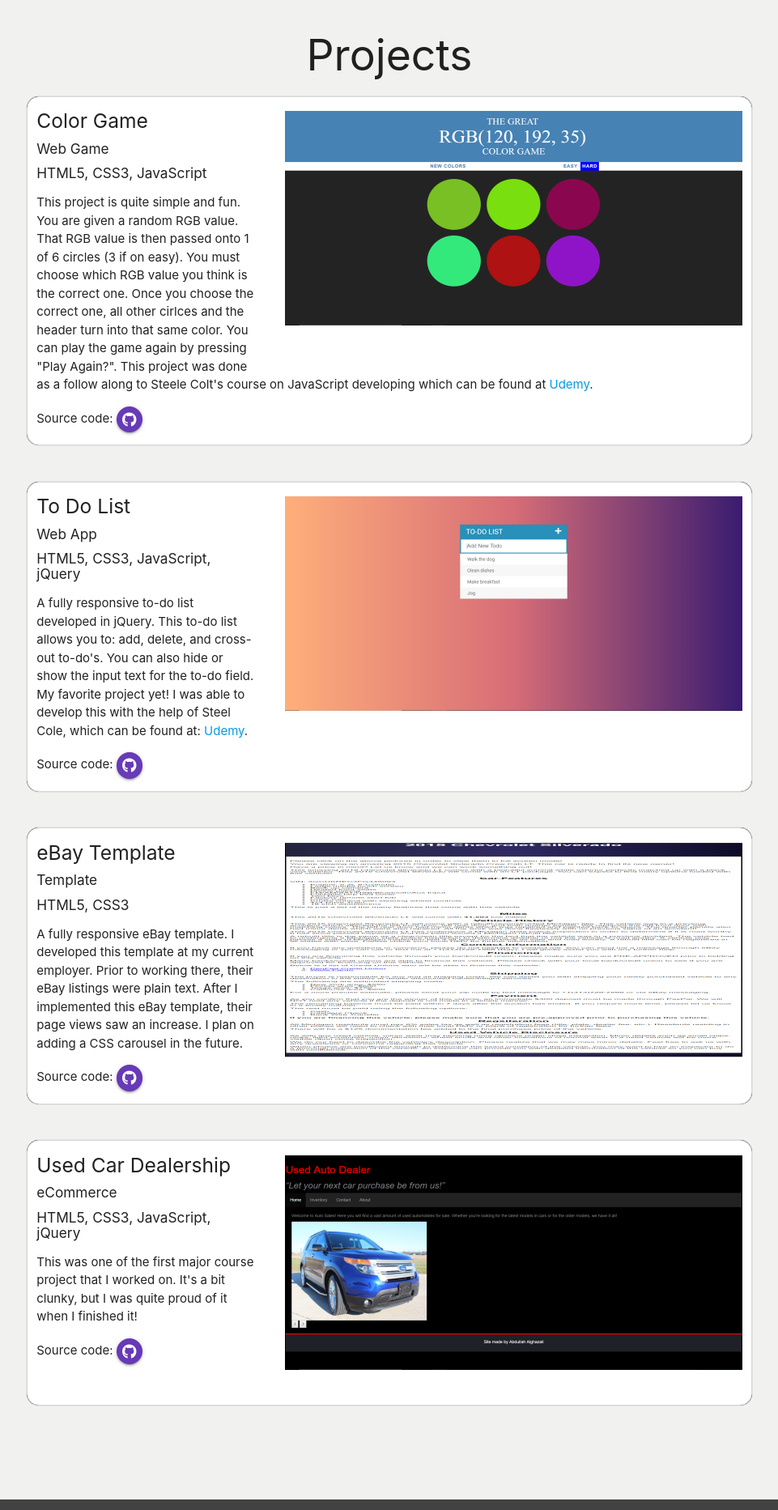
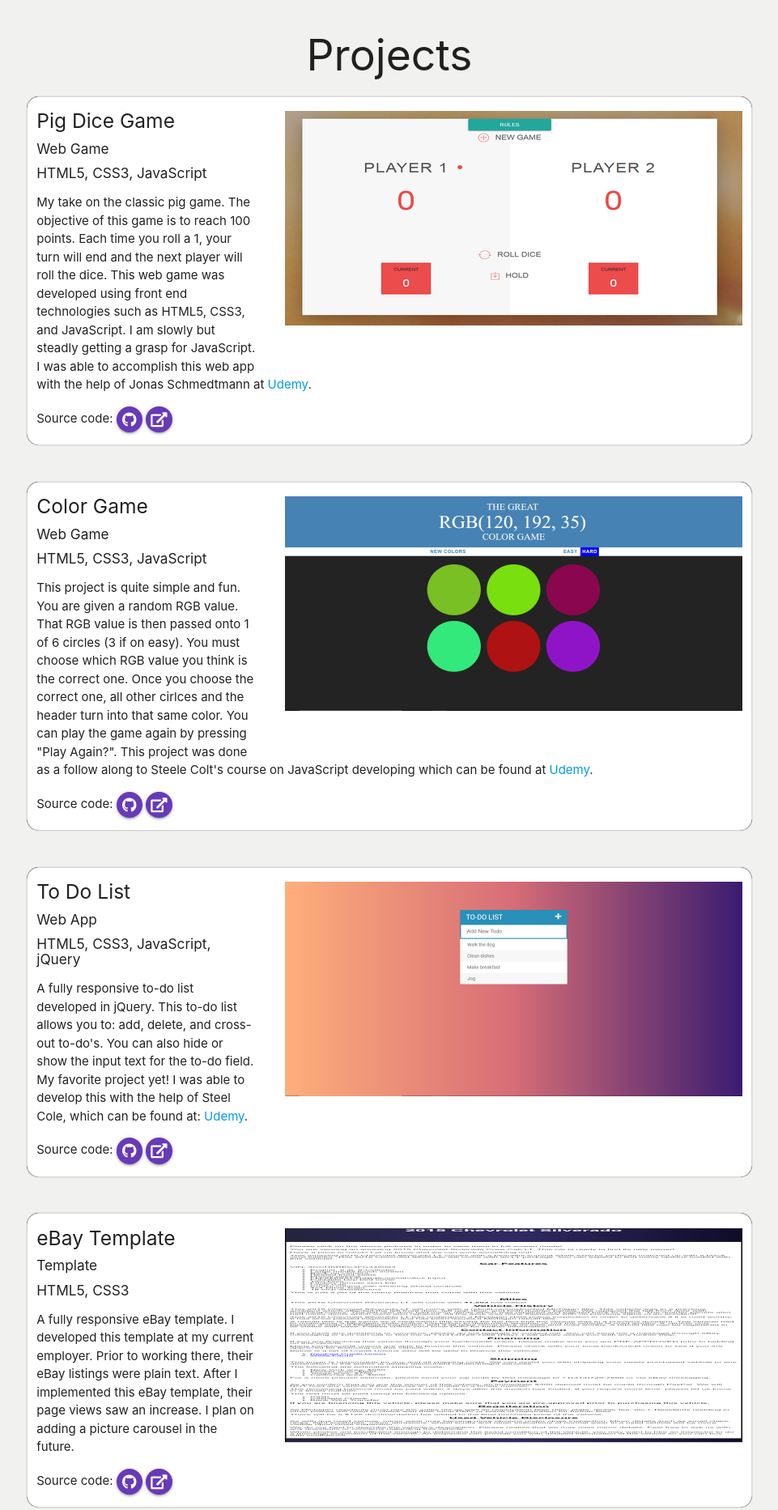
Before and after one commit to aalghazali/website, a plain HTML site: page index.html in a window 1280 px wide. Shown: the part 1585-3450 px from the top of the page at 81% size, without its empty margins (159-1120 px from the left). Drawn offline with nearby package versions, Linux system fonts and the light colour scheme.

Commit message:
Add files via upload

```diff
--- a/index.html
+++ b/index.html
@@ -107,42 +107,74 @@
 <div class="row">
     <div class="col s12 center-align"><h2>Projects</h2></div>
     <div class="project col s12">
-    <img src="images/colorgame.png" alt="A Color Game" class="">
+        <img src="images/dicegame.PNG" alt="Pig Dice Game" class="">
+        <h5>Pig Dice Game</h5>
+        <h6>Web Game</h6>
+        <h6>HTML5, CSS3, JavaScript</h6>
+        <p>My take on the classic pig game. The objective of this game is to reach 100 points. Each time you roll a 1, your turn will end and the next player will roll the dice.  This web game was developed using front end technologies such as HTML5, CSS3, and JavaScript. I am slowly but steadly getting a grasp for JavaScript. I was able to accomplish this web app with the help of  Jonas Schmedtmann at <a href="https://www.udemy.com">Udemy</a>.</p>
+        <p>Source code: <a href="https://github.com/aalghazali/dice-game" class="btn-floating btn-small deep-purple">
+            <i class="fab fa-github"></i>
+            </a>
+            <a href="https://dreamy-williams-77abfe.netlify.com/" class="btn-floating btn-small deep-purple">
+            <i class="fas fa-external-link-alt"></i>
+            </a>
+        </p>
+    </div>
+    <div class="project col s12">
+        <img src="images/colorgame.png" alt="A Color Game" class="responsive-img">
         <h5 >Color Game</h5>
         <h6>Web Game</h6>
         <h6>HTML5, CSS3, JavaScript</h6>
-    <p>This project is quite simple and fun. You are given a random RGB value. That RGB value is then passed onto 1 of 6 circles (3 if on easy). You must choose which RGB value you think is the correct one. Once you choose the correct one, all other cirlces and the header turn into that same color. You can play the game again by pressing "Play Again?". This project was done as a follow along to Steele Colt's course on JavaScript developing which can be found at <a href="https://www.udemy.com">Udemy</a>.</p><p>Source code: <a href="https://github.com/aalghazali/color-game" class="btn-floating btn-small deep-purple">
+        <p>This project is quite simple and fun. You are given a random RGB value. That RGB value is then passed onto 1 of 6 circles (3 if on easy). You must choose which RGB value you think is the correct one. Once you choose the correct one, all other cirlces and the header turn into that same color. You can play the game again by pressing "Play Again?". This project was done as a follow along to Steele Colt's course on JavaScript developing which can be found at <a href="https://www.udemy.com">Udemy</a>.</p>
+        <p>Source code: <a href="https://github.com/aalghazali/color-game" class="tooltipped btn-floating btn-small deep-purple">
             <i class="fab fa-github"></i>
-        </a></p>
-
+            </a>
+            <a href="https://laughing-cray-61721b.netlify.com/" class="btn-floating btn-small deep-purple">
+            <i class="fas fa-external-link-alt"></i>
+            </a>
+        </p>
     </div>
     <div class="project col s12">
-        <img src="images/todo.png" alt="A To-Do list" class="">
+            <img src="images/todo.png" alt="A To-Do list" class="responsive-img">
             <h5 class="h5header">To Do List</h5>
             <h6>Web App</h6>
             <h6>HTML5, CSS3, JavaScript, jQuery</h6>
-        <p>A fully responsive to-do list developed in jQuery. This to-do list allows you to: add, delete, and cross-out to-do's. You can also hide or show the input text for the to-do field. My favorite project yet! I was able to develop this with the help of Steel Cole, which can be found at: <a href="https://www.udemy.com">Udemy</a>.</p><p>Source code: <a href="https://github.com/aalghazali/ToDo-List" class="btn-floating btn-small deep-purple">
+            <p>A fully responsive to-do list developed in jQuery. This to-do list allows you to: add, delete, and cross-out to-do's. You can also hide or show the input text for the to-do field. My favorite project yet! I was able to develop this with the help of Steel Cole, which can be found at: <a href="https://www.udemy.com">Udemy</a>.</p>
+            <p>Source code: <a href="https://github.com/aalghazali/ToDo-List" class="btn-floating btn-small deep-purple">
                 <i class="fab fa-github"></i>
-        </a></p>
-
+                </a>
+                <a href="https://adoring-shockley-9385e3.netlify.com/" class="btn-floating btn-small deep-purple">
+                <i class="fas fa-external-link-alt"></i>
+                </a>
+             </p>
     </div>
     <div class="project col s12">
-        <img src="images/ebay.png" alt="An eBay Template" class="">
+            <img src="images/ebay.png" alt="An eBay Template" class="responsive-img">
             <h5 class="h5header">eBay Template</h5>
             <h6>Template</h6>
             <h6>HTML5, CSS3</h6>
-        <p>A fully responsive eBay template. I developed this template at my current employer. Prior to working there, their eBay listings were plain text. After I implemented this eBay template, their page views saw an increase. I plan on adding a CSS carousel in the future.<p>Source code: <a href="https://github.com/aalghazali/eBay-template" class="btn-floating btn-small deep-purple">
+            <p>A fully responsive eBay template. I developed this template at my current employer. Prior to working there, their eBay listings were plain text. After I implemented this eBay template, their page views saw an increase. I plan on adding a picture carousel in the future.
+            <p>Source code: <a href="https://github.com/aalghazali/eBay-template" class="btn-floating btn-small deep-purple">
                 <i class="fab fa-github"></i>
-        </a></p>
+                </a>
+                <a href="https://infallible-lumiere-275ab6.netlify.com/" class="btn-floating btn-small deep-purple">
+                <i class="fas fa-external-link-alt"></i>
+                </a>
+            </p>
     </div>
     <div class="project col s12">
-        <img src="images/project.png" alt="An eCommerce school project" class="">
+            <img src="images/project.png" alt="An eCommerce school project" class="responsive-img">
             <h5 class="h5header">Used Car Dealership</h5>
             <h6>eCommerce</h6>
             <h6>HTML5, CSS3, JavaScript, jQuery</h6>
-        <p>This was one of the first major course project that I worked on. It's a bit clunky, but I was quite proud of it when I finished it!<p>Source code: <a href="https://github.com/aalghazali/ecommerce" class="btn-floating btn-small deep-purple">
+            <p>This was one of the first major course project that I worked on. It's a bit clunky, but I was quite proud of it when I finished it!
+            <p>Source code: <a href="https://github.com/aalghazali/ecommerce" class="btn-floating btn-small deep-purple">
                 <i class="fab fa-github"></i>
-        </a></p>
+                </a>
+                <a href="https://jovial-varahamihira-8faeb0.netlify.com/" class="btn-floating btn-small deep-purple">
+                <i class="fas fa-external-link-alt"></i>
+                </a>
+        </p>
     </div>
     </div>
 </div>
@@ -171,7 +203,7 @@
                             <a href="mailto:aalghazali3@gmail.com" class="grey-text text-lighten-3">Email</a>
                         </li>
                         <li>
-                            <a href="AbdullahAlghazaliResume.pdf" class="grey-text text-lighten-3">Resume</a>
+                            <a href="https://drive.google.com/open?id=1yZ1P5M8Oq3VlU-UjyV_xMfvMpkEjjUgV" class="grey-text text-lighten-3">Resume</a>
                         </li>
                     </ul>
                 </div>
```
Also changed, not shown: images/dicegame.png (added). Lines whose indentation alone changed are shown as unchanged.
